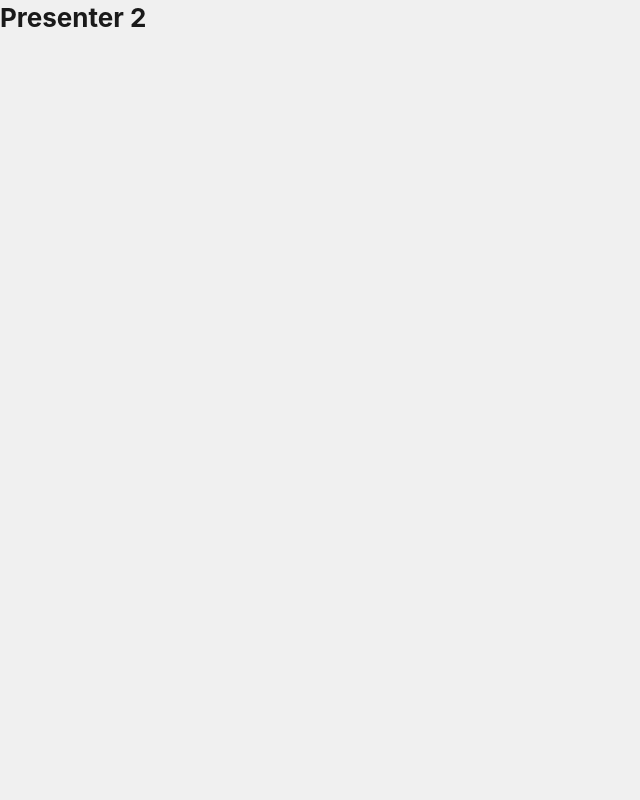
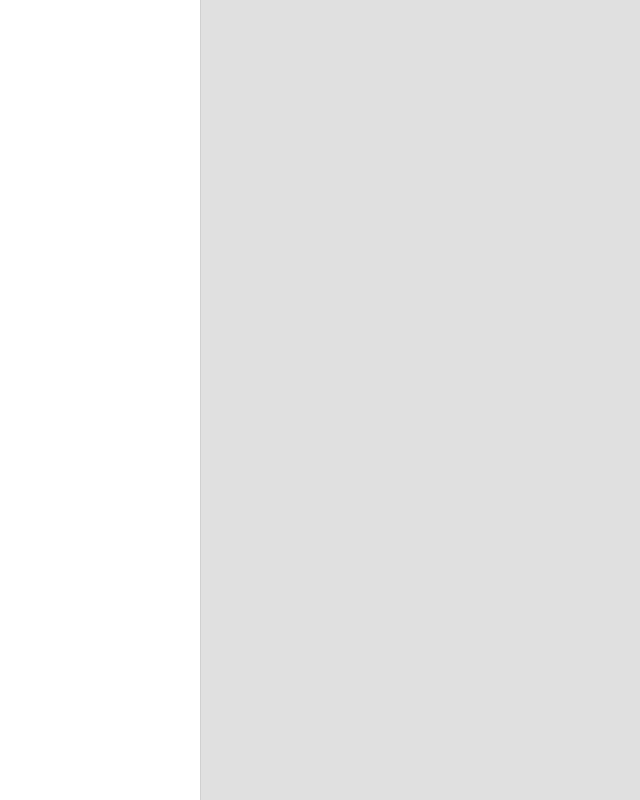
Before and after one commit to roar/presenter-2, a React (Vite) app in the folder src/renderer/: page / in a window 1280 px wide. Shown: the whole page, without its empty margins (0-640 px from the left). Built offline with nearby package versions, Linux system fonts and the light colour scheme.

Commit message:
feat: add two-panel editor layout with thumbnail and canvas panels
Co-Authored-By: Claude Sonnet 4.6 <noreply@anthropic.com>

```diff
--- a/src/renderer/src/App.tsx
+++ b/src/renderer/src/App.tsx
@@ -1,11 +1,8 @@
 import React from 'react'
+import { EditorLayout } from './components/EditorLayout/EditorLayout'
 
 function App(): React.JSX.Element {
-  return (
-    <div>
-      <h1>Presenter 2</h1>
-    </div>
-  )
+  return <EditorLayout />
 }
 
 export default App
--- /dev/null
+++ b/src/renderer/src/components/EditorLayout/EditorLayout.module.css
@@ -0,0 +1,19 @@
+.layout {
+  display: flex;
+  flex-direction: row;
+  height: 100%;
+  gap: 1px;
+  background: var(--border);
+}
+
+.thumbnailPanel {
+  width: var(--panel-left-width);
+  flex-shrink: 0;
+  border: none;
+}
+
+.canvasPanel {
+  flex: 1;
+  border: none;
+  background: var(--canvas);
+}
--- /dev/null
+++ b/src/renderer/src/components/EditorLayout/EditorLayout.tsx
@@ -0,0 +1,12 @@
+import React from 'react'
+import { Panel } from '../Panel/Panel'
+import styles from './EditorLayout.module.css'
+
+export function EditorLayout(): React.JSX.Element {
+  return (
+    <div className={styles.layout}>
+      <Panel className={styles.thumbnailPanel} />
+      <Panel className={styles.canvasPanel} />
+    </div>
+  )
+}
--- /dev/null
+++ b/src/renderer/src/components/Panel/Panel.module.css
@@ -0,0 +1,34 @@
+.panel {
+  background: var(--bg-panel);
+  border: 1px solid var(--border);
+  display: flex;
+  flex-direction: column;
+  overflow: hidden;
+}
+
+.section {
+  padding: 10px var(--space-md);
+  display: flex;
+  flex-direction: column;
+  gap: var(--space-sm);
+}
+
+.section + .section {
+  border-top: 1px solid var(--border);
+}
+
+.sectionTitle {
+  font-size: var(--text-xs);
+  font-weight: var(--weight-regular);
+  color: var(--text-dim);
+  text-transform: uppercase;
+  letter-spacing: 0.05em;
+  line-height: var(--leading-tight);
+  margin: 0;
+}
+
+.sectionContent {
+  display: flex;
+  flex-direction: column;
+  gap: var(--space-sm);
+}
--- /dev/null
+++ b/src/renderer/src/components/Panel/Panel.tsx
@@ -0,0 +1,24 @@
+import styles from './Panel.module.css'
+
+interface PanelProps {
+  children: React.ReactNode
+  className?: string
+}
+
+export function Panel({ children, className }: PanelProps) {
+  return <div className={[styles.panel, className].filter(Boolean).join(' ')}>{children}</div>
+}
+
+interface PanelSectionProps {
+  title?: string
+  children: React.ReactNode
+}
+
+export function PanelSection({ title, children }: PanelSectionProps) {
+  return (
+    <section className={styles.section}>
+      {title && <h3 className={styles.sectionTitle}>{title}</h3>}
+      <div className={styles.sectionContent}>{children}</div>
+    </section>
+  )
+}
```
